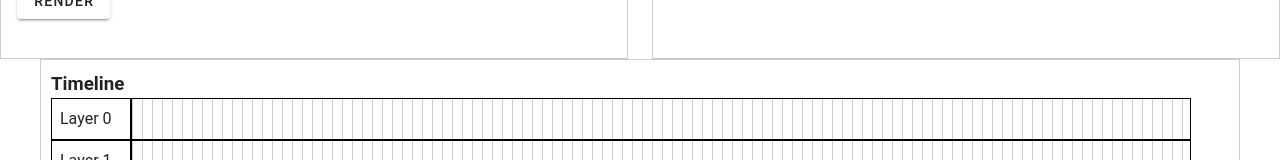
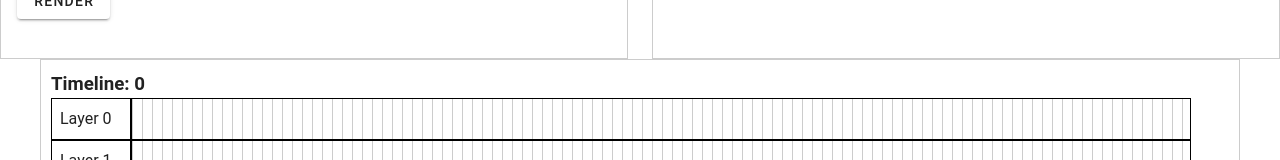
Before and after one commit to mino-8136/Co-Lyrics-WEB, a Vue app: page /edit in a window 1280 px wide. Shown: the part 549-709 px from the top of the page. Built offline with nearby package versions, Linux system fonts and the light colour scheme; what @imengyu/vue3-context-menu would draw is missing.

Commit message:
フレーム表示

```diff
--- a/src/components/editor/TimelinePanel.vue
+++ b/src/components/editor/TimelinePanel.vue
@@ -1,6 +1,11 @@
 <template>
   <v-container class="timeline-panel">
-    <h3>Timeline</h3>
+    <div class="header">
+      <h3>Timeline: {{ objectStore.currentFrame }}</h3>
+    </div>
+
+    <div class="ruler">
+    </div>
 
     <v-virtual-scroll :items="layers" height="200" item-height="40">
       <template v-slot="{ item, index }">
```
